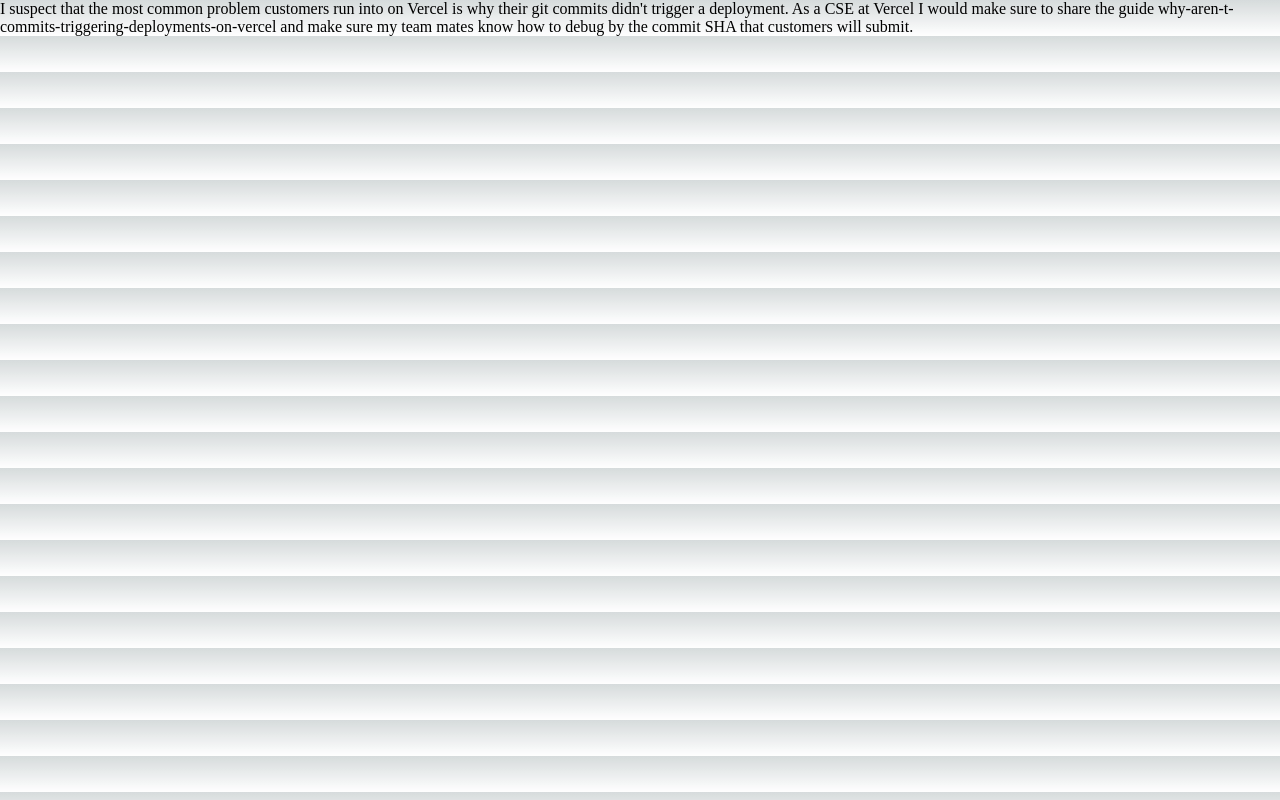
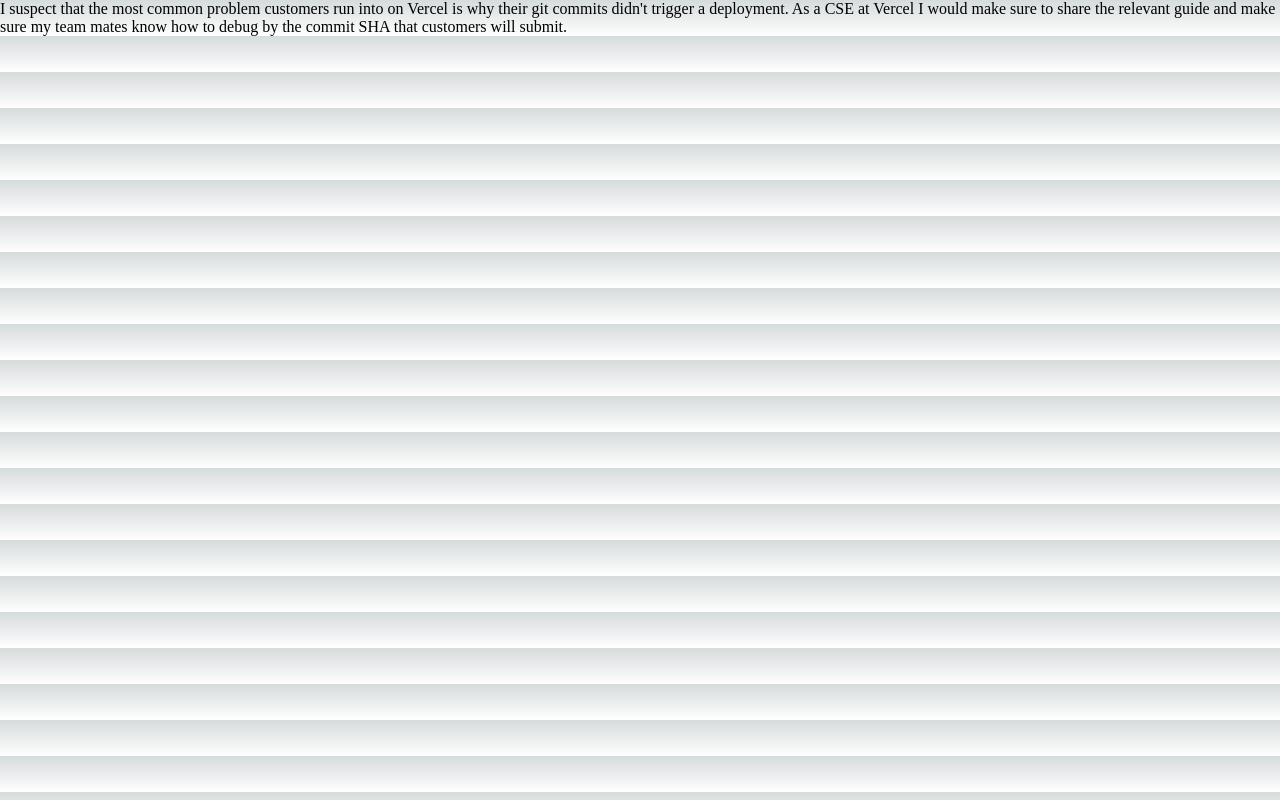
Before and after one commit to Cl3arglass/CSE-excercise, a Next.js app: page /responses/six in a window 1280 px wide. Built offline with nearby package versions, Linux system fonts and the light colour scheme.

Commit message:
once more

```diff
--- a/pages/responses/six.js
+++ b/pages/responses/six.js
@@ -1,4 +1,4 @@
 export default function Six() {
-    return <div> I suspect that the most common problem customers run into on Vercel is why their git commits didn't trigger a deployment. As a CSE at Vercel I would make sure to share the guide why-aren-t-commits-triggering-deployments-on-vercel and make sure my team mates know how to debug by the commit SHA that customers will submit.
+    return <div> I suspect that the most common problem customers run into on Vercel is why their git commits didn't trigger a deployment. As a CSE at Vercel I would make sure to share the relevant guide and make sure my team mates know how to debug by the commit SHA that customers will submit.
     </div>
   }
```
